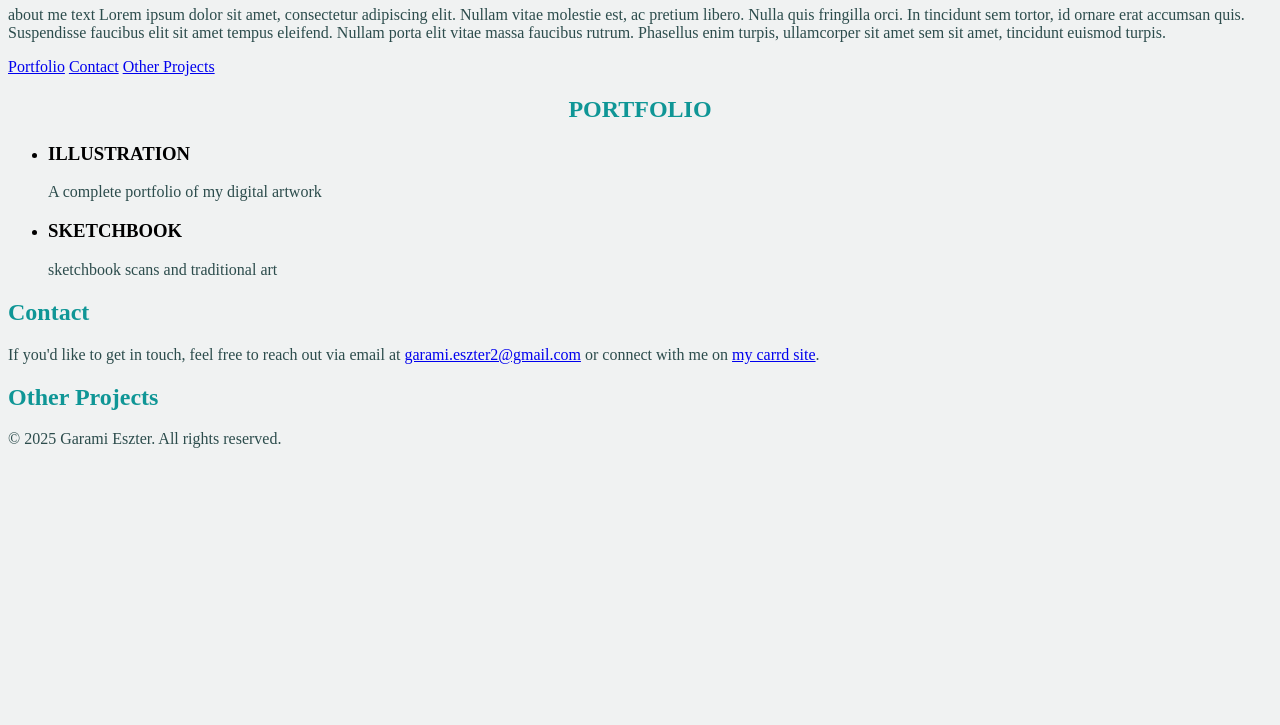
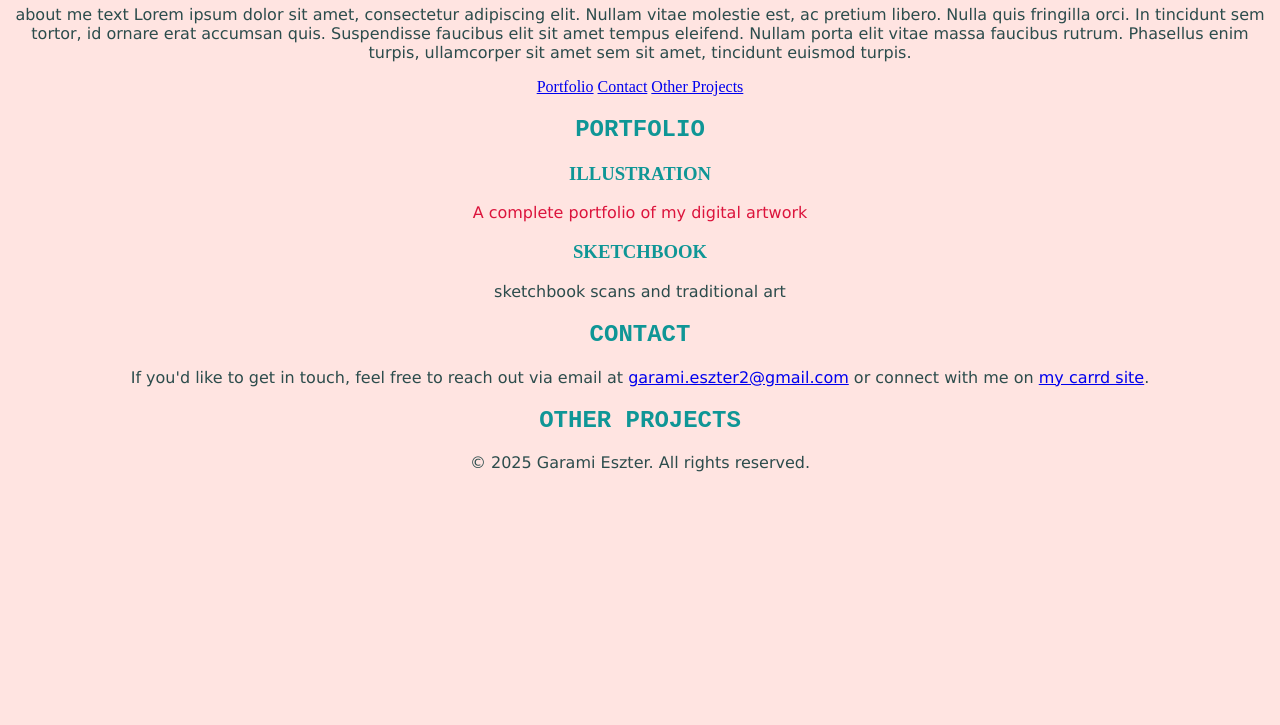
Before and after one commit to gesztenye02/CODING-BASICS, a plain HTML site: page website.html in a window 1280 px wide. Shown: the part 75-800 px from the top of the page. Drawn offline with Linux system fonts and the light colour scheme.

Commit message:
0926 final commit

```diff
--- a/website.html
+++ b/website.html
@@ -5,10 +5,20 @@
 <title>my portfolio</title>
 </head>
 <style>
-body {background-color: #F0F2F2;}
-h1   {color: #0F9696; font-family: Monaco}
-p    {color: #2C4C4C;}
-h2	{color: #0F9696;}
+body {background-color:mistyrose}
+h1, h2   {color: #0F9696; font-family: 'Courier New', Courier, monospace; text-align: center}
+p    {color: #2C4C4C; text-align: center;
+font-family: 'Lucida Sans', 'Lucida Sans Regular', 'Lucida Grande', 'Lucida Sans Unicode', Geneva, Verdana, sans-serif; }
+h3	{text-align: center; color: #0F9696;}
+nav {
+    text-align: center;
+    color: firebrick;
+}
+.lol {
+    color: crimson;
+}
+
+
 </style>
 <body>
  <header>
@@ -17,38 +27,35 @@ h2	{color: #0F9696;}
         <nav>
 
 
-                <a href="#portfolio">Portfolio</a>
+                <a href="#portfolio" >Portfolio</a>
                 <a href="#contact">Contact</a>
                 <a href="#other">Other Projects</a>
 
         </nav>
 
     </header>
+
     <main>
+
       <section id="portfolio">
-            <h2 style="text-align:center;">PORTFOLIO</h2>
-            <ul>
-                <li>
-                    <h3>ILLUSTRATION</h3>
-                    <p>A complete portfolio of my digital artwork</p>
-                </li>
-                <li>
+            <h2>PORTFOLIO</h2>
+                <h3>ILLUSTRATION</h3>
+                    <p class="lol">A complete portfolio of my digital artwork</p>
+
+
                     <h3>SKETCHBOOK</h3>
                     <p>sketchbook scans and traditional art</p>
-                </li>
-
-            </ul>
         </section>
 
         <section id="contact">
-            <h2>Contact</h2>
+            <h2>CONTACT</h2>
             <p>If you'd like to get in touch, feel free to reach out via email at <a
                     href="mailto:garami.eszter2@gmail.com">garami.eszter2@gmail.com</a> or connect with me on
                 <a href="https://ester3st.carrd.co">my carrd site</a>.
             </p>
         </section>
         <section id="other">
-        <h2>Other Projects</h2>
+        <h2>OTHER PROJECTS</h2>
         </section>
     </main>
      <footer>
```
Also changed, not shown: DSCF8453.JPG (added).
